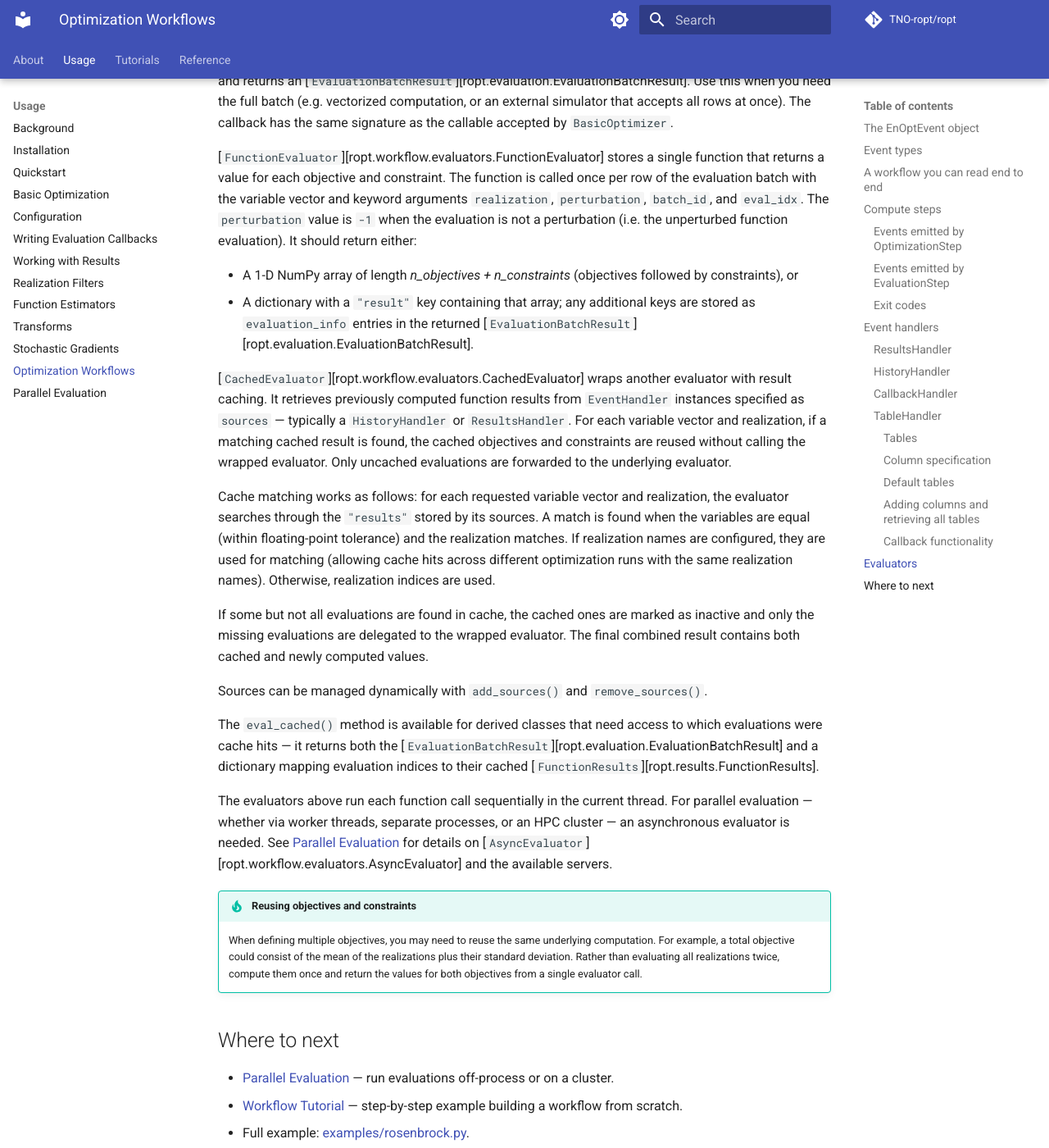
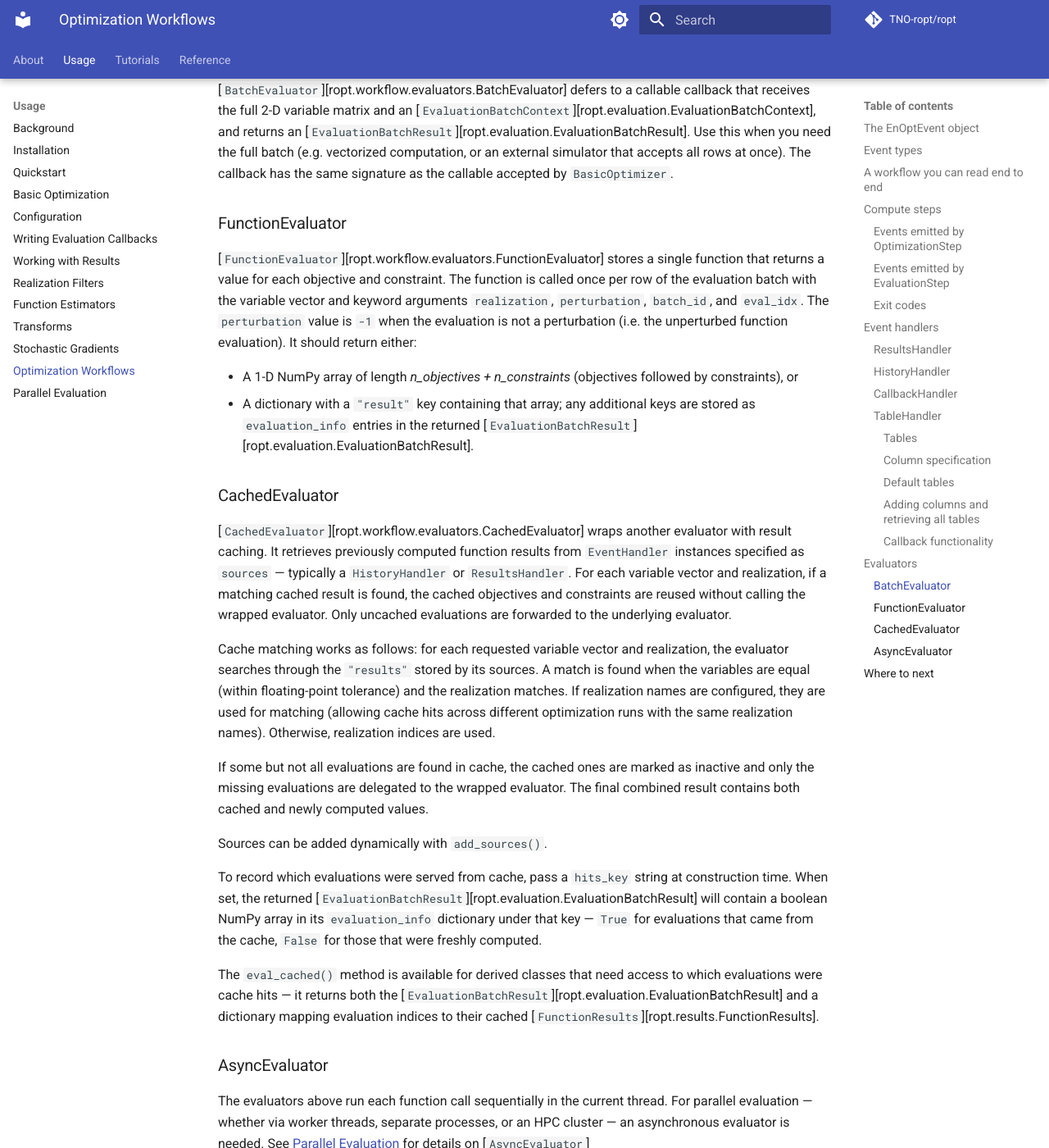
Before and after one commit to TNO-ropt/ropt, an MkDocs documentation site: the page built from docs/usage/workflows.md, in a window 1280 px wide and 1400 px high, scrolled down 9217 px. Shown: the whole window at 82% size. Built offline with MkDocs 1.6.1 and Material for MkDocs 9.7.7, drawn with Linux system fonts in a browser that asks for light colours; comment, search, counter and statistics services are not loaded; the version menu is left out.

Commit message:
Extent CachedEvaluator to record cache hits

```diff
--- a/docs/usage/workflows.md
+++ b/docs/usage/workflows.md
@@ -398,6 +398,8 @@ the [next section](parallel.md):
 | [`CachedEvaluator`][ropt.workflow.evaluators.CachedEvaluator]                  | Wraps another evaluator, caching results by variable vector.                                                                  |
 | [`AsyncEvaluator`][ropt.workflow.evaluators.AsyncEvaluator]                    | Parallel evaluation via a [`Server`][ropt.workflow.servers.Server] — see [Parallel Evaluation](parallel.md).                  |
 
+### BatchEvaluator
+
 [`BatchEvaluator`][ropt.workflow.evaluators.BatchEvaluator] defers to a callable
 callback that receives the full 2-D variable matrix and an
 [`EvaluationBatchContext`][ropt.evaluation.EvaluationBatchContext], and returns
@@ -405,6 +407,8 @@ an [`EvaluationBatchResult`][ropt.evaluation.EvaluationBatchResult]. Use this
 when you need the full batch (e.g. vectorized computation, or an external
 simulator that accepts all rows at once). The callback has the same signature as
 the callable accepted by `BasicOptimizer`.
+
+### FunctionEvaluator
 
 [`FunctionEvaluator`][ropt.workflow.evaluators.FunctionEvaluator] stores a
 single function that returns a value for each objective and constraint. The
@@ -419,6 +423,8 @@ either:
 - A dictionary with a `"result"` key containing that array; any additional
   keys are stored as `evaluation_info` entries in the returned
   [`EvaluationBatchResult`][ropt.evaluation.EvaluationBatchResult].
+
+### CachedEvaluator
 
 [`CachedEvaluator`][ropt.workflow.evaluators.CachedEvaluator] wraps another
 evaluator with result caching. It retrieves previously computed function results
@@ -440,14 +446,22 @@ marked as inactive and only the missing evaluations are delegated to the
 wrapped evaluator. The final combined result contains both cached and newly
 computed values.
 
-Sources can be managed dynamically with `add_sources()` and
-`remove_sources()`.
+Sources can be added dynamically with `add_sources()`.
+
+To record which evaluations were served from cache, pass a `hits_key` string
+at construction time. When set, the returned
+[`EvaluationBatchResult`][ropt.evaluation.EvaluationBatchResult] will contain
+a boolean NumPy array in its `evaluation_info` dictionary under that key —
+`True` for evaluations that came from the cache, `False` for those that were
+freshly computed.
 
 The `eval_cached()` method is available for derived classes that need access to
 which evaluations were cache hits — it returns both the
 [`EvaluationBatchResult`][ropt.evaluation.EvaluationBatchResult] and a
 dictionary mapping evaluation indices to their cached
 [`FunctionResults`][ropt.results.FunctionResults].
+
+### AsyncEvaluator
 
 The evaluators above run each function call sequentially in the current
 thread. For parallel evaluation — whether via worker threads, separate
```
Also changed, not shown: 2 other files.
